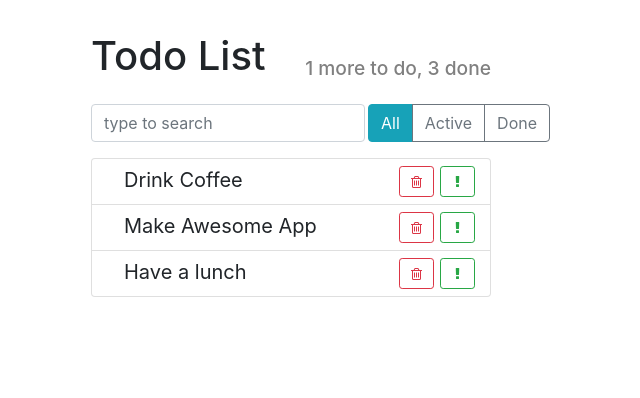
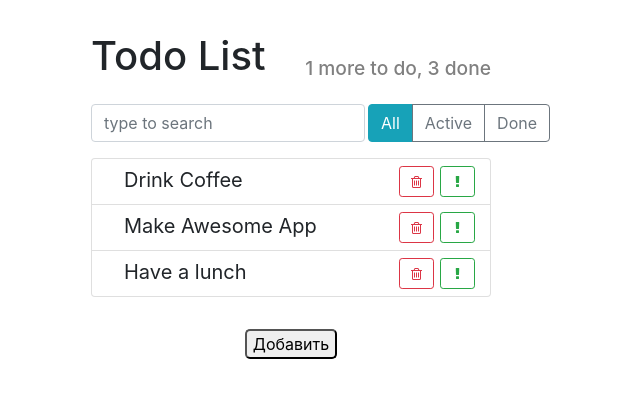
Before and after one commit to kronos2033/Todo-list, a React (Create React App) app: page / in a window 1280 px wide. Shown: the top 398 px of the page, without its empty margins (349-989 px from the left). Built offline with nearby package versions, Linux system fonts and the light colour scheme.

Commit message:
function/ add new item to list

```diff
--- /dev/null
+++ b/src/Components/AddForm/AddForm.css
@@ -0,0 +1,13 @@
+.add-form {
+    margin-top: 2em;
+    text-align: center;
+}
+
+.add-form__btn {
+    border-radius: 5px;
+    outline: none;
+    -webkit-border-radius: 5px;
+    -moz-border-radius: 5px;
+    -ms-border-radius: 5px;
+    -o-border-radius: 5px;
+}
--- /dev/null
+++ b/src/Components/AddForm/AddForm.js
@@ -0,0 +1,14 @@
+import "./AddForm.css";
+
+export default function AddForm({ handleAdd}) {
+  return (
+    <div className="add-form">
+      <button
+        className="add-form__btn btn-outline-seconadry"
+        onClick={handleAdd}
+      >
+        Добавить
+      </button>
+    </div>
+  );
+}
--- a/src/Components/App/App.js
+++ b/src/Components/App/App.js
@@ -2,26 +2,43 @@ import Header from "../Header/Header";
 import SearchPanel from "../SearchPanel/SearchPanel";
 import TodoList from "../TodoList/TodoList";
 import ItemStatusFilter from "../ItemStatusFilter/ItemStatusFilter";
+
 import { useState } from "react";
 
 import "./App.css";
 
 const App = () => {
+  let maxId = 10;
   const [todoData, setTodoData] = useState([
     { label: "Drink Coffee", important: false, id: 1 },
     { label: "Make Awesome App", important: true, id: 2 },
-    { label: "Have a lunch", important: false, id: 3 }]
-  );
+    { label: "Have a lunch", important: false, id: 3 },
+  ]);
 
   const handleDeleteItem = (id) => {
-    setTodoData(todoData=>{
-      const idx = todoData.findIndex(el=> el.id === id )
-      const items =[
-        ...todoData.slice(0,idx),
-        ...todoData.slice(idx+1)
-      ]
-      return items
-    })
+    setTodoData((todoData) => {
+      const idx = todoData.findIndex((el) => el.id === id);
+      const items = [...todoData.slice(0, idx), ...todoData.slice(idx + 1)];
+      return items;
+    });
+  };
+
+  const handleAddItem = (newItemText) => {
+    setTodoData((todoData) => {
+
+      const newItem = {
+        label: newItemText,
+        important: false,
+        id: maxId++,
+      };
+      const items = [
+        ...todoData,
+        newItem,
+      ];
+      console.log(items)
+
+      return items;
+    });
   };
   return (
     <div className="todo-app">
@@ -30,8 +47,11 @@ const App = () => {
         <SearchPanel />
         <ItemStatusFilter />
       </div>
-
-      <TodoList todos={todoData} handleDelete={handleDeleteItem} />
+      <TodoList
+        todos={todoData}
+        handleDelete={handleDeleteItem}
+        handleAdd={handleAddItem}
+      />
     </div>
   );
 };
--- a/src/Components/TodoList/TodoList.js
+++ b/src/Components/TodoList/TodoList.js
@@ -1,8 +1,9 @@
 import React from "react";
 import TodoListItem from "../TodoListItem/TodoListItem";
+import AddForm from "../AddForm/AddForm";
 import './TodoList.css'
 
-export default function TodoList({ todos,handleDelete }) {
+export default function TodoList({ todos,handleDelete, handleAdd }) {
 
   return (
     <div>
@@ -10,11 +11,12 @@ export default function TodoList({ todos,handleDelete }) {
         {todos.map((todo) => {
           return (
             <li key={todo.id} className='list-group-item'>
-              <TodoListItem {...todo} handleDelete={()=>{handleDelete(todo.id)}}/>
+              <TodoListItem {...todo} handleDelete={()=>{handleDelete(todo.id)}} />
             </li>
           );
         })}
       </ul>
+      <AddForm handleAdd={()=>{handleAdd('New Item')}}/>
     </div>
   );
 }
```
